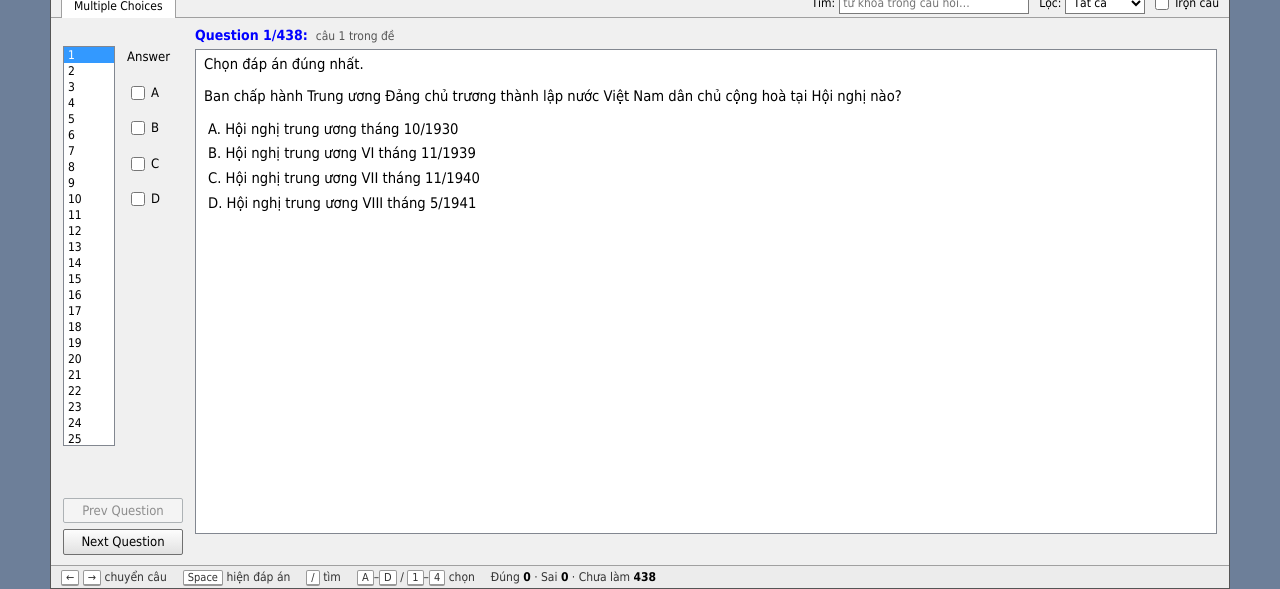
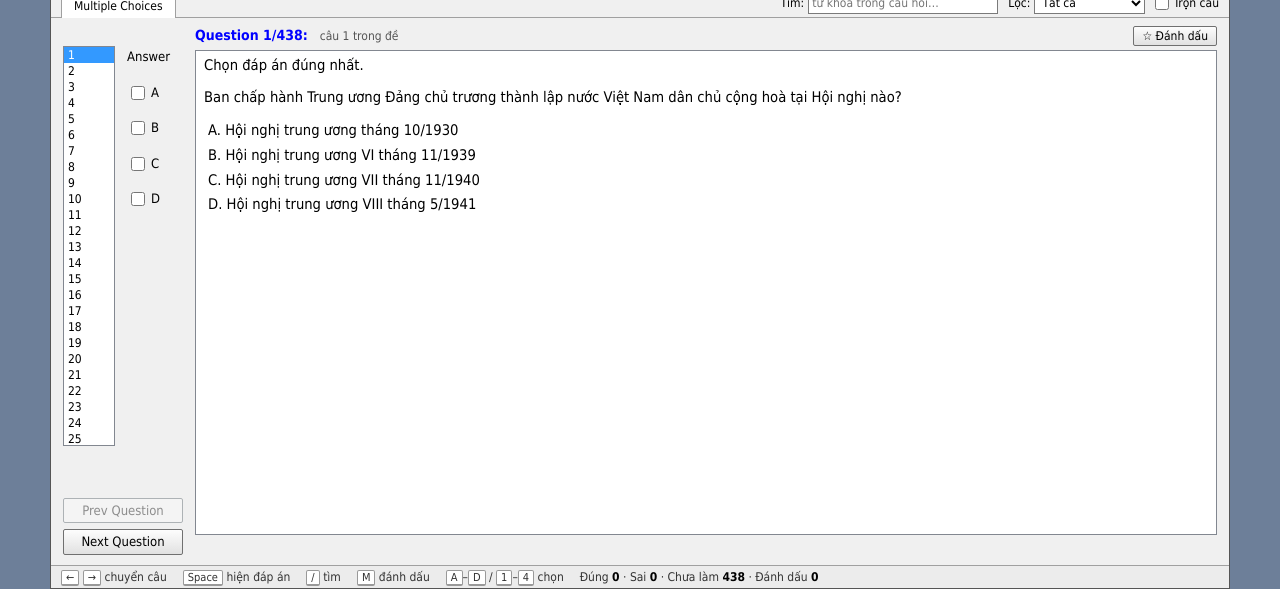
Before and after one commit to KhoaHTD/onthi, a plain HTML site: page index.html in a window 1280 px wide. Shown: the part 211-800 px from the top of the page. Drawn offline with Linux system fonts and the light colour scheme.

Commit message:
Add question marking with marked-questions filter

```diff
--- a/index.html
+++ b/index.html
@@ -50,6 +50,10 @@ input[type=checkbox]{width:14px;height:14px;margin:0;accent-color:#2b6ed2}
 .list div{padding:0 4px;cursor:default;font-size:12px;line-height:16px;white-space:nowrap}
 .list div.ok{color:var(--ok)}.list div.bad{color:var(--bad)}
 .list div.on{background:var(--sel);color:#fff}
+.list div.mk::after{content:" ★";color:#e8a400}
+.qhead{display:flex;align-items:baseline;gap:4px;flex-wrap:wrap}
+.qhead .mark{margin-left:auto;font-size:12px;font-weight:normal;padding:1px 8px;min-height:20px;color:#000}
+.qhead .mark.on{background:linear-gradient(#fff6cc,#ffe27a);border-color:#c79a00}
 .ans{display:grid;align-content:start;gap:14px;padding-top:2px}
 .ans>span{margin-bottom:2px}
 .ans label{display:flex;gap:6px;align-items:center;cursor:pointer;font-size:13px;padding:2px 4px;border-radius:2px}
@@ -129,7 +133,7 @@ kbd{border:1px solid #999;border-bottom-width:2px;border-radius:2px;padding:0 4p
     <div class="tab">Multiple Choices</div>
     <div class="tools">
       <label>Tìm: <input type="search" id="search" placeholder="từ khoá trong câu hỏi…" title="Tìm theo nội dung câu hỏi và đáp án (gõ không dấu cũng được). Phím tắt: /" style="width:190px"></label>
-      <label>Lọc: <select id="filter"><option value="all">Tất cả</option><option value="todo">Chưa làm</option><option value="wrong">Câu sai</option></select></label>
+      <label>Lọc: <select id="filter"><option value="all">Tất cả</option><option value="todo">Chưa làm</option><option value="wrong">Câu sai</option><option value="marked">Đã đánh dấu ★</option></select></label>
       <label><input type="checkbox" id="shuffle"> Trộn câu</label>
     </div>
   </div>
@@ -151,8 +155,9 @@ kbd{border:1px solid #999;border-bottom-width:2px;border-radius:2px;padding:0 4p
     <span><kbd>←</kbd> <kbd>→</kbd> chuyển câu</span>
     <span><kbd>Space</kbd> hiện đáp án</span>
     <span><kbd>/</kbd> tìm</span>
+    <span><kbd>M</kbd> đánh dấu</span>
     <span><kbd>A</kbd>–<kbd>D</kbd> / <kbd>1</kbd>–<kbd>4</kbd> chọn</span>
-    <span>Đúng <b id="sOk">0</b> · Sai <b id="sBad">0</b> · Chưa làm <b id="sTodo">0</b></span>
+    <span>Đúng <b id="sOk">0</b> · Sai <b id="sBad">0</b> · Chưa làm <b id="sTodo">0</b> · Đánh dấu <b id="sMark">0</b></span>
   </div>
 </div>
 
@@ -177,14 +182,14 @@ const $ = id => document.getElementById(id);
 const L = 'abcde';
 const DEF = {vol:0, filter:'all', shuffle:false, font:'Microsoft Sans Serif', size:11, cur:null, seed:1};
 let subj = null, KEY = '';
-let Q = [], byId = {}, order = [], pos = 0, state = {}, reveal = false, pick = [], live = null;
+let Q = [], byId = {}, order = [], pos = 0, state = {}, marks = {}, reveal = false, pick = [], live = null;
 let prefs = {...DEF};
 let left = 3600, query = '', searchT = null;
 // chữ thường, bỏ dấu tiếng Việt, gộp khoảng trắng — để gõ "chinh phu" vẫn khớp "Chính phủ"
 const norm = s => String(s).toLowerCase().normalize('NFD').replace(/[̀-ͯ]/g, '').replace(/đ/g, 'd').replace(/\s+/g, ' ').trim();
 
-const save = () => { try { localStorage.setItem(KEY, JSON.stringify({state, prefs})); } catch(e){} };
-const load = () => { try { const o = JSON.parse(localStorage.getItem(KEY) || 'null'); if (o) { state = o.state || {}; Object.assign(prefs, o.prefs || {}); } } catch(e){} };
+const save = () => { try { localStorage.setItem(KEY, JSON.stringify({state, prefs, marks})); } catch(e){} };
+const load = () => { try { const o = JSON.parse(localStorage.getItem(KEY) || 'null'); if (o) { state = o.state || {}; marks = o.marks || {}; Object.assign(prefs, o.prefs || {}); } } catch(e){} };
 const esc = s => String(s).replace(/[&<>"]/g, c => ({'&':'&amp;','<':'&lt;','>':'&gt;','"':'&quot;'}[c]));
 
 function rand(seed){ return () => (seed = (seed * 16807) % 2147483647) / 2147483647; }
@@ -194,6 +199,7 @@ function build(keepId){
   if (prefs.vol > 0) ids = ids.slice((prefs.vol - 1) * 50, prefs.vol * 50);
   if (prefs.filter === 'todo') ids = ids.filter(i => !state[i]);
   if (prefs.filter === 'wrong') ids = ids.filter(i => state[i] && !state[i].ok);
+  if (prefs.filter === 'marked') ids = ids.filter(i => marks[i]);
   const words = norm(query).split(' ').filter(Boolean);
   if (words.length) ids = ids.filter(i => words.every(w => byId[i].hay.includes(w)));
   if (prefs.shuffle) { const r = rand(prefs.seed); for (let i = ids.length - 1; i > 0; i--) { const j = Math.floor(r() * (i + 1)); [ids[i], ids[j]] = [ids[j], ids[i]]; } }
@@ -206,7 +212,7 @@ function build(keepId){
 function renderList(){
   $('list').innerHTML = order.map((id, i) => {
     const s = state[id];
-    return `<div data-i="${i}" title="Câu ${id} trong đề" class="${s ? (s.ok ? 'ok' : 'bad') : ''}${i === pos ? ' on' : ''}">${i + 1}</div>`;
+    return `<div data-i="${i}" title="Câu ${id} trong đề" class="${s ? (s.ok ? 'ok' : 'bad') : ''}${marks[id] ? ' mk' : ''}${i === pos ? ' on' : ''}">${i + 1}</div>`;
   }).join('');
   $('total').textContent = order.length;
   stats();
@@ -216,6 +222,7 @@ function stats(){
   let ok = 0, bad = 0;
   for (const q of Q) { const s = state[q.id]; if (s) s.ok ? ok++ : bad++; }
   $('sOk').textContent = ok; $('sBad').textContent = bad; $('sTodo').textContent = Q.length - ok - bad;
+  $('sMark').textContent = Q.filter(q => marks[q.id]).length;
   $('qmark').textContent = order.filter(i => state[i] && state[i].ok).length;
 }
 
@@ -228,7 +235,7 @@ function show(){
     $('ans').innerHTML = '';
     pane.innerHTML = query.trim()
       ? `<p>Không tìm thấy câu nào khớp “${esc(query.trim())}”${prefs.vol || prefs.filter !== 'all' ? ' (đang lọc theo Vol / Lọc — thử đặt Vol 0, Lọc: Tất cả)' : ''}.</p>`
-      : `<p>Không còn câu nào trong mục này${prefs.filter === 'wrong' ? ' — bạn chưa sai câu nào' : ''}.</p>`;
+      : `<p>Không còn câu nào trong mục này${prefs.filter === 'wrong' ? ' — bạn chưa sai câu nào' : prefs.filter === 'marked' ? ' — bạn chưa đánh dấu câu nào (bấm ☆ Đánh dấu hoặc phím M khi đang xem câu)' : ''}.</p>`;
     return;
   }
   const q = byId[order[pos]], s = live, n = q.ans.length;
@@ -239,7 +246,8 @@ function show(){
     if (done || reveal) { if (isAns) return 'right'; if (done && chosen) return 'wrong'; }
     return '';
   };
-  $('qhead').innerHTML = `Question ${pos + 1}/${order.length}:<small>câu ${q.id} trong đề${n > 1 ? ` · chọn ${n} đáp án` : ''}</small>`;
+  $('qhead').innerHTML = `Question ${pos + 1}/${order.length}:<small>câu ${q.id} trong đề${n > 1 ? ` · chọn ${n} đáp án` : ''}</small>`
+    + `<button class="mark${marks[q.id] ? ' on' : ''}" id="markBtn" title="Đánh dấu câu này (phím M)">${marks[q.id] ? '★ Đã đánh dấu' : '☆ Đánh dấu'}</button>`;
   $('ans').innerHTML = '<span>Answer</span>' + q.opts.map((_, k) =>
     `<label class="${mark(k)}"><input type="checkbox" data-k="${k}" ${sel.includes(L[k]) ? 'checked' : ''} ${done ? 'disabled' : ''}> ${L[k].toUpperCase()}</label>`).join('');
   let h = `<p>Chọn đáp án đúng nhất${n > 1 ? ` (chọn ${n})` : ''}.</p><p>${esc(q.q)}</p>`;
@@ -271,6 +279,14 @@ function choose(k){
   show();
 }
 
+function toggleMark(){
+  if (!order.length) return;
+  const id = order[pos];
+  if (marks[id]) delete marks[id]; else marks[id] = 1;
+  const cell = $('list').children[pos]; if (cell) cell.classList.toggle('mk', !!marks[id]);
+  stats(); show();
+}
+
 function go(d){
   const p = Math.max(0, Math.min(order.length - 1, pos + d));
   if (p !== pos) { pos = p; reveal = false; pick = []; live = null; show(); }
@@ -300,6 +316,7 @@ $('list').addEventListener('click', e => { const d = e.target.closest('[data-i]'
 $('ans').addEventListener('click', e => { const i = e.target.closest('input[data-k]'); if (i) { e.preventDefault(); choose(+i.dataset.k); } });
 $('pane').addEventListener('click', e => { const o = e.target.closest('.opt'); if (o) choose(+o.dataset.k); });
 document.addEventListener('click', e => { const b = e.target.closest('button'); if (b) setTimeout(() => b.blur(), 0); });
+$('qhead').addEventListener('click', e => { if (e.target.closest('#markBtn')) toggleMark(); });
 $('prev').onclick = () => go(-1);
 $('next').onclick = () => go(1);
 $('want').onchange = e => $('finish').disabled = !e.target.checked;
@@ -338,6 +355,7 @@ document.addEventListener('keydown', e => {
   if (k === 'ArrowRight' || k === 'ArrowDown') { e.preventDefault(); go(1); }
   else if (k === 'ArrowLeft' || k === 'ArrowUp') { e.preventDefault(); go(-1); }
   else if (k === ' ' || k === 'Spacebar') { e.preventDefault(); reveal = !reveal; show(); }
+  else if (k === 'm' || k === 'M') { e.preventDefault(); toggleMark(); }
   else if (/^[1-5]$/.test(k)) { e.preventDefault(); choose(+k - 1); }
   else if (/^[a-eA-E]$/.test(k)) { e.preventDefault(); choose(L.indexOf(k.toLowerCase())); }
 });
@@ -366,7 +384,7 @@ function openSubject(code){
   $('wtitle').textContent = 'Luyện thi trắc nghiệm — ' + s.code;
   $('machine').textContent = 'DESKTOP-' + s.code;
   $('exam').textContent = s.code;
-  Q = []; byId = {}; order = []; state = {}; prefs = {...DEF}; query = ''; $('search').value = '';
+  Q = []; byId = {}; order = []; state = {}; marks = {}; prefs = {...DEF}; query = ''; $('search').value = '';
   load();
   $('filter').value = prefs.filter; $('shuffle').checked = prefs.shuffle;
   $('font').value = prefs.font; $('size').value = prefs.size;
```
